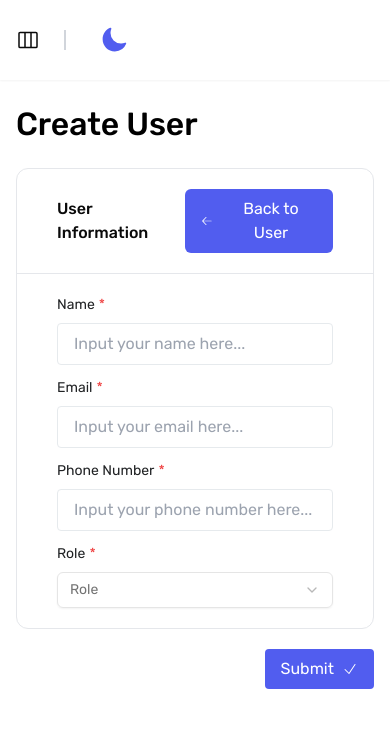
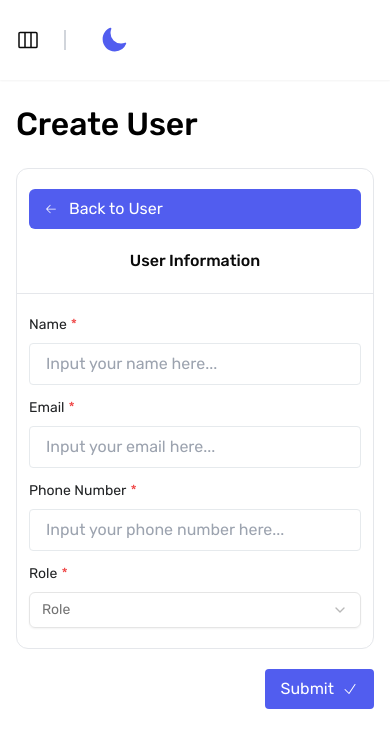
Before and after one commit to PutuRifkiDy/capstone-predictive-anomaly-maintenance, a React (Vite) app in the folder frontend/: page /admin/users/create in a window 390 px wide. Shown: the top 748 px of the page. Built offline with nearby package versions, Linux system fonts and the light colour scheme.

Commit message:
updated: create user

```diff
--- a/frontend/src/pages/app/users/Create.jsx
+++ b/frontend/src/pages/app/users/Create.jsx
@@ -16,15 +16,15 @@ export default function Create() {
       </p>
       <form className="flex flex-col gap-5 mt-5">
         <div className="rounded-xl border-[1px] border-gray-200">
-          <div className="flex items-center justify-between px-10 py-5">
+          <div className="flex md:flex-row flex-col-reverse items-center justify-between lg:px-10 md:px-10 px-3 py-5 md:gap-0 gap-5">
             <p className="font-medium text-[16px]">User Information</p>
-            <button className="flex items-center gap-3 px-4 py-2 text-white bg-[#515DEF] rounded-md group">
+            <button className="flex items-center gap-3 lg:w-24 md:w-24 w-full px-4 py-2 text-white bg-[#515DEF] rounded-md group">
               <ArrowLeftIcon className="text-white w-3 h-3 group-hover:-translate-x-1 transition-all duration-300 ease-in-out" />
               Back to User
             </button>
           </div>
           <div className="w-full h-[1px] bg-gray-200" />
-          <div className="flex flex-col gap-2 px-10 mb-3 mt-5">
+          <div className="flex flex-col gap-2 md:px-10 px-3 mb-3  mt-5">
             <label
               htmlFor="name"
               className="text-[14px] text-[#202224] flex gap-1 items-center dark:text-gray-400"
@@ -38,7 +38,7 @@ export default function Create() {
               className="border-[1px] px-4 py-2 border-[#E6EAED] rounded-[4px] focus:outline-none placeholder:text-gray-400 dark:bg-[#081028]"
             />
           </div>
-          <div className="flex flex-col gap-2 px-10 mb-3">
+          <div className="flex flex-col gap-2 md:px-10 px-3 mb-3 ">
             <label
               htmlFor="email"
               className="text-[14px] text-[#202224] flex gap-1 items-center dark:text-gray-400"
@@ -52,7 +52,7 @@ export default function Create() {
               className="border-[1px] px-4 py-2 border-[#E6EAED] rounded-[4px] focus:outline-none placeholder:text-gray-400 dark:bg-[#081028]"
             />
           </div>
-          <div className="flex flex-col gap-2 px-10 mb-3">
+          <div className="flex flex-col gap-2 md:px-10 px-3 mb-3 ">
             <label
               htmlFor="phone_number"
               className="text-[14px] text-[#202224] flex gap-1 items-center dark:text-gray-400"
@@ -66,7 +66,7 @@ export default function Create() {
               className="border-[1px] px-4 py-2 border-[#E6EAED] rounded-[4px] focus:outline-none placeholder:text-gray-400 dark:bg-[#081028]"
             />
           </div>
-          <div className="flex flex-col gap-2 px-10 mb-5">
+          <div className="flex flex-col gap-2 md:px-10 px-3 mb-5">
             <label
               htmlFor="role"
               className="text-[14px] text-[#202224] flex gap-1 items-center dark:text-gray-400"
```
